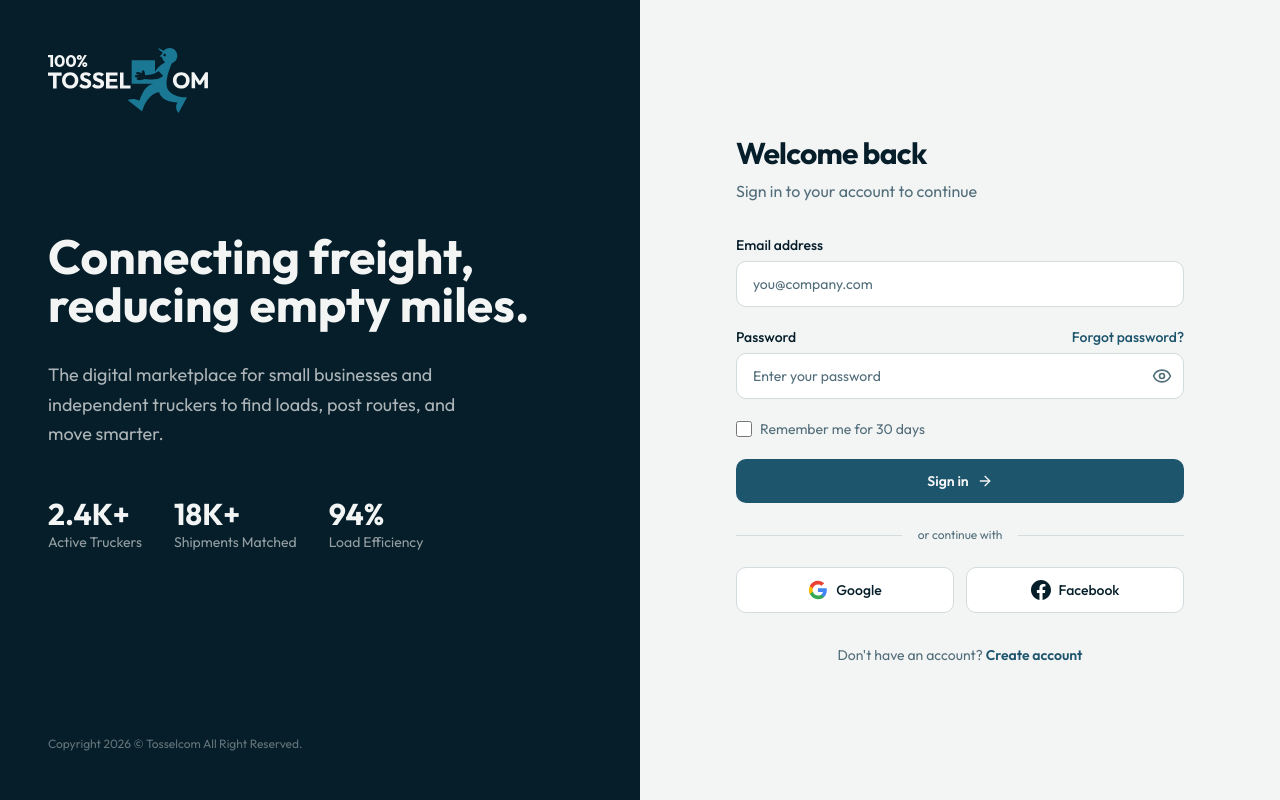
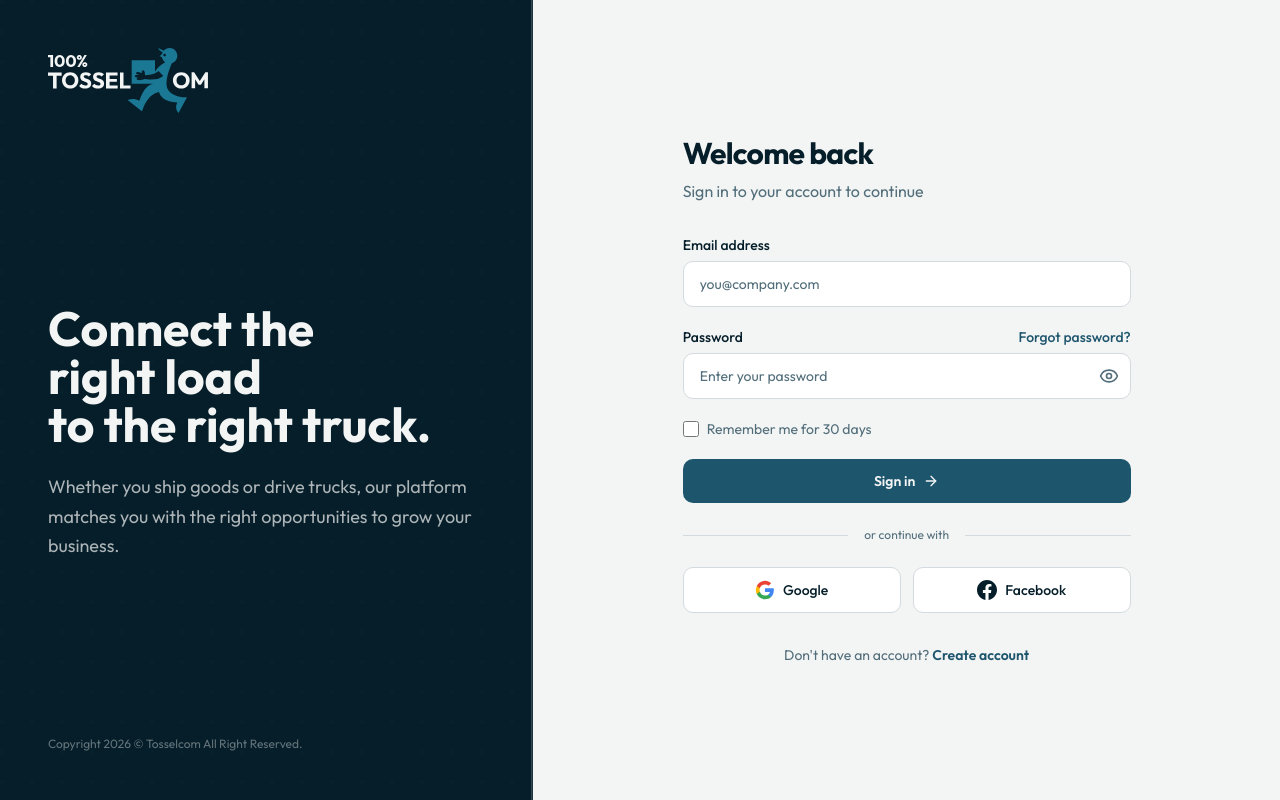
Before and after one commit to Tosselcom/Frontend, a Next.js app: page /login in a window 1280 px wide. Built offline with nearby package versions, Linux system fonts and the light colour scheme.

Commit message:
modify login and signup

```diff
--- a/app/login/page.jsx
+++ b/app/login/page.jsx
@@ -3,8 +3,9 @@
 import { useState } from "react"
 import Link from "next/link"
 import { useRouter } from "next/navigation"
-import { Eye, EyeOff, Truck, ArrowRight } from "lucide-react"
+import { Eye, EyeOff, ArrowRight } from "lucide-react"
 import axios from "axios"
+import AuthLeftPanel from "@/components/auth-left-panel"
 export default function LoginPage() {
   const router = useRouter()
   const [showPassword, setShowPassword] = useState(false)
@@ -42,51 +43,10 @@ export default function LoginPage() {
 
   return (
     <div className="flex min-h-screen">
-      {/* Left Panel - Branding */}
-      <div className="hidden lg:flex lg:w-1/2 flex-col justify-between bg-secondary p-12 relative overflow-hidden">
-        <div className="absolute inset-0 opacity-10">
-          <svg width="100%" height="100%" xmlns="http://www.w3.org/2000/svg">
-            <defs>
-              <pattern id="grid" width="60" height="60" patternUnits="userSpaceOnUse">
-                <path d="M 60 0 L 0 0 0 60" fill="none" stroke="currentColor" strokeWidth="0.5" className="text-primary" />
-              </pattern>
-            </defs>
-            <rect width="100%" height="100%" fill="url(#grid)" />
-          </svg>
-        </div>
-        <div className="relative z-10 mb-2">
-          <img src="/logo-dark.svg" alt="Tosselcom" className="w-40 mb-2" />
-
-        </div>
-        <div className="relative z-10 space-y-8 -mt-20">
-          <h1 className="text-4xl xl:text-5xl font-bold text-secondary-foreground leading-tight text-balance">
-            Connecting freight,<br />reducing empty miles.
-          </h1>
-          <p className="text-lg text-secondary-foreground/70 max-w-md leading-relaxed">
-            The digital marketplace for small businesses and independent truckers to find loads, post routes, and move smarter.
-          </p>
-          <div className="flex gap-8 pt-4">
-            <div>
-              <p className="text-3xl font-bold text-primary-foreground">2.4K+</p>
-              <p className="text-sm text-secondary-foreground/60">Active Truckers</p>
-            </div>
-            <div>
-              <p className="text-3xl font-bold text-primary-foreground">18K+</p>
-              <p className="text-sm text-secondary-foreground/60">Shipments Matched</p>
-            </div>
-            <div>
-              <p className="text-3xl font-bold text-primary-foreground">94%</p>
-              <p className="text-sm text-secondary-foreground/60">Load Efficiency</p>
-            </div>
-          </div>
-        </div>
-        <div className="relative z-10">
-          <p className="text-xs text-secondary-foreground/40">Copyright 2026 &copy; Tosselcom All Right Reserved.</p>
-        </div>
-      </div>
+      <AuthLeftPanel />
 
       {/* Right Panel - Login Form */}
-      <div className="flex flex-1 flex-col justify-center px-6 py-12 lg:px-16 xl:px-24 bg-background">
+      <div className="flex flex-1 flex-col justify-center px-6 py-12 lg:ml-[41.666667vw] lg:px-16 xl:px-24 bg-background">
         <div className="mx-auto w-full max-w-md">
           {/* Mobile Logo */}
           <div className="mb-10 lg:hidden flex justify-center">
--- a/app/signup/page.jsx
+++ b/app/signup/page.jsx
@@ -3,8 +3,9 @@
 import { useState } from "react"
 import Link from "next/link"
 import { useRouter } from "next/navigation"
-import { Eye, EyeOff, Truck, ArrowRight, Package, Route } from "lucide-react"
+import { Eye, EyeOff, ArrowRight } from "lucide-react"
 import axios from "axios"
+import AuthLeftPanel from "@/components/auth-left-panel"
 
 export default function SignupPage() {
   const router = useRouter()
@@ -49,56 +50,10 @@ export default function SignupPage() {
 
   return (
     <div className="flex min-h-screen">
-      {/* Left Panel - Branding */}
-      <div className="hidden lg:flex lg:fixed lg:inset-y-0 lg:left-0 lg:w-5/12 flex-col justify-between bg-secondary p-12 relative overflow-hidden">
-        <div className="absolute inset-0 opacity-10">
-          <svg width="100%" height="100%" xmlns="http://www.w3.org/2000/svg">
-            <defs>
-              <pattern id="dots" width="30" height="30" patternUnits="userSpaceOnUse">
-                <circle cx="2" cy="2" r="1.5" fill="currentColor" className="text-primary" />
-              </pattern>
-            </defs>
-            <rect width="100%" height="100%" fill="url(#dots)" />
-          </svg>
-        </div>
-        <div className="relative z-10">
-          <img src="/logo-dark.svg" alt="Tosselcom" className="w-40 mb-4" />
-        </div>
-        <div className="relative z-10 space-y-6">
-          <h1 className="text-4xl xl:text-5xl font-bold text-secondary-foreground leading-tight text-balance -mt-28">
-            Join the freight<br />revolution today.
-          </h1>
-          <p className="text-lg text-secondary-foreground/70 max-w-md leading-relaxed">
-            Whether you ship goods or drive trucks, our platform matches you with the right opportunities to grow your business.
-          </p>
-          <div className="space-y-4 pt-4">
-            <div className="flex items-start gap-3">
-              <div className="flex items-center justify-center w-8 h-8 rounded-md bg-primary/20 mt-0.5">
-                <Package className="w-4 h-4 text-primary-foreground" />
-              </div>
-              <div>
-                <p className="font-semibold text-secondary-foreground">For Shippers</p>
-                <p className="text-sm text-secondary-foreground/60">Post shipments, find reliable truckers, track deliveries in real-time.</p>
-              </div>
-            </div>
-            <div className="flex items-start gap-3">
-              <div className="flex items-center justify-center w-8 h-8 rounded-md bg-primary/20 mt-0.5">
-                <Route className="w-4 h-4 text-primary-foreground" />
-              </div>
-              <div>
-                <p className="font-semibold text-secondary-foreground">For Truckers</p>
-                <p className="text-sm text-secondary-foreground/60">Post your routes, fill empty miles, manage multiple loads efficiently.</p>
-              </div>
-            </div>
-          </div>
-        </div>
-        <div className="relative z-10">
-          <p className="text-xs text-secondary-foreground/40">Copyright 2026 &copy; Tosselcom All Right Reserved.</p>
-        </div>
-      </div>
+      <AuthLeftPanel />
 
       {/* Right Panel - Signup Form */}
-      <div className="flex flex-1 flex-col justify-center px-6 py-12 lg:ml-[41.6667%] lg:px-16 xl:px-20 bg-background">
+      <div className="flex flex-1 flex-col justify-center px-6 py-12 lg:ml-[41.666667vw] lg:px-16 xl:px-20 bg-background">
         <div className="mx-auto w-full max-w-lg">
           {/* Mobile Logo */}
           <div className="mb-8 lg:hidden">
@@ -107,7 +62,7 @@ export default function SignupPage() {
 
           <div className="mb-8">
             <h2 className="text-3xl font-bold text-foreground tracking-tight">Create your account</h2>
-            <p className="mt-2 text-muted-foreground">Get started with 100%TOSSELCOM in minutes</p>
+            <p className="mt-2 text-muted-foreground">Get started with FI TRI9I in minutes</p>
           </div>
 
           <form onSubmit={handleSubmit} className="space-y-5">
--- /dev/null
+++ b/components/auth-left-panel.jsx
@@ -0,0 +1,34 @@
+export default function AuthLeftPanel() {
+  return (
+    <div className="hidden lg:flex lg:fixed lg:inset-y-0 lg:left-0 lg:w-[41.666667vw] flex-col justify-between bg-secondary p-12 pr-14 relative overflow-hidden border-r border-secondary-foreground/10">
+      <div className="absolute inset-0 opacity-10">
+        <svg width="100%" height="100%" xmlns="http://www.w3.org/2000/svg">
+          <defs>
+            <pattern id="dots" width="30" height="30" patternUnits="userSpaceOnUse">
+              <circle cx="2" cy="2" r="1.5" fill="currentColor" className="text-primary" />
+            </pattern>
+          </defs>
+          <rect width="100%" height="100%" fill="url(#dots)" />
+        </svg>
+      </div>
+      <div className="pointer-events-none absolute right-0 top-0 h-full w-px bg-secondary-foreground/20" aria-hidden="true" />
+
+      <div className="relative z-10">
+        <img src="/logo-dark.svg" alt="Tosselcom" className="w-40 mb-4" />
+      </div>
+
+      <div className="relative z-10 flex-1 flex flex-col justify-center space-y-6">
+        <h1 className="text-4xl xl:text-5xl font-bold text-secondary-foreground leading-tight text-balance">
+          Connect the right load <br /> to the right truck.
+        </h1>
+        <p className="text-lg text-secondary-foreground/70 max-w-md leading-relaxed">
+          Whether you ship goods or drive trucks, our platform matches you with the right opportunities to grow your business.
+        </p>
+      </div>
+
+      <div className="relative z-10">
+        <p className="text-xs text-secondary-foreground/40">Copyright 2026 &copy; Tosselcom All Right Reserved.</p>
+      </div>
+    </div>
+  )
+}
--- a/components/navbar.jsx
+++ b/components/navbar.jsx
@@ -30,6 +30,10 @@ export default function Navbar() {
             >
               Sign in
             </Link>
+            <span
+              className="h-5 w-px bg-secondary/20"
+              aria-hidden="true"
+            />
             <Link
               href="/signup"
               className="rounded-lg bg-primary px-4 py-2 text-sm font-semibold text-primary-foreground hover:bg-primary/90 transition-all"
@@ -56,8 +60,9 @@ export default function Navbar() {
               <Link href="/#about-us" className="text-sm text-secondary/70 hover:text-secondary px-2 py-1.5 transition-colors">About us</Link>
               <Link href="/#guide" className="text-sm text-secondary/70 hover:text-secondary px-2 py-1.5 transition-colors">Guide</Link>
               <Link href="/#contact" className="text-sm text-secondary/70 hover:text-secondary px-2 py-1.5 transition-colors">Contact</Link>
-              <div className="flex gap-3 pt-2">
+              <div className="flex items-center gap-3 pt-2">
                 <Link href="/login" className="flex-1 text-center rounded-lg px-4 py-2.5 text-sm font-medium text-secondary border border-secondary/20 hover:bg-secondary/10 transition-all">Sign in</Link>
+                <span className="h-6 w-px bg-secondary/20" aria-hidden="true" />
                 <Link href="/signup" className="flex-1 text-center rounded-lg bg-primary px-4 py-2.5 text-sm font-semibold text-primary-foreground hover:bg-primary/90 transition-all">Get Started</Link>
               </div>
             </div>
```
